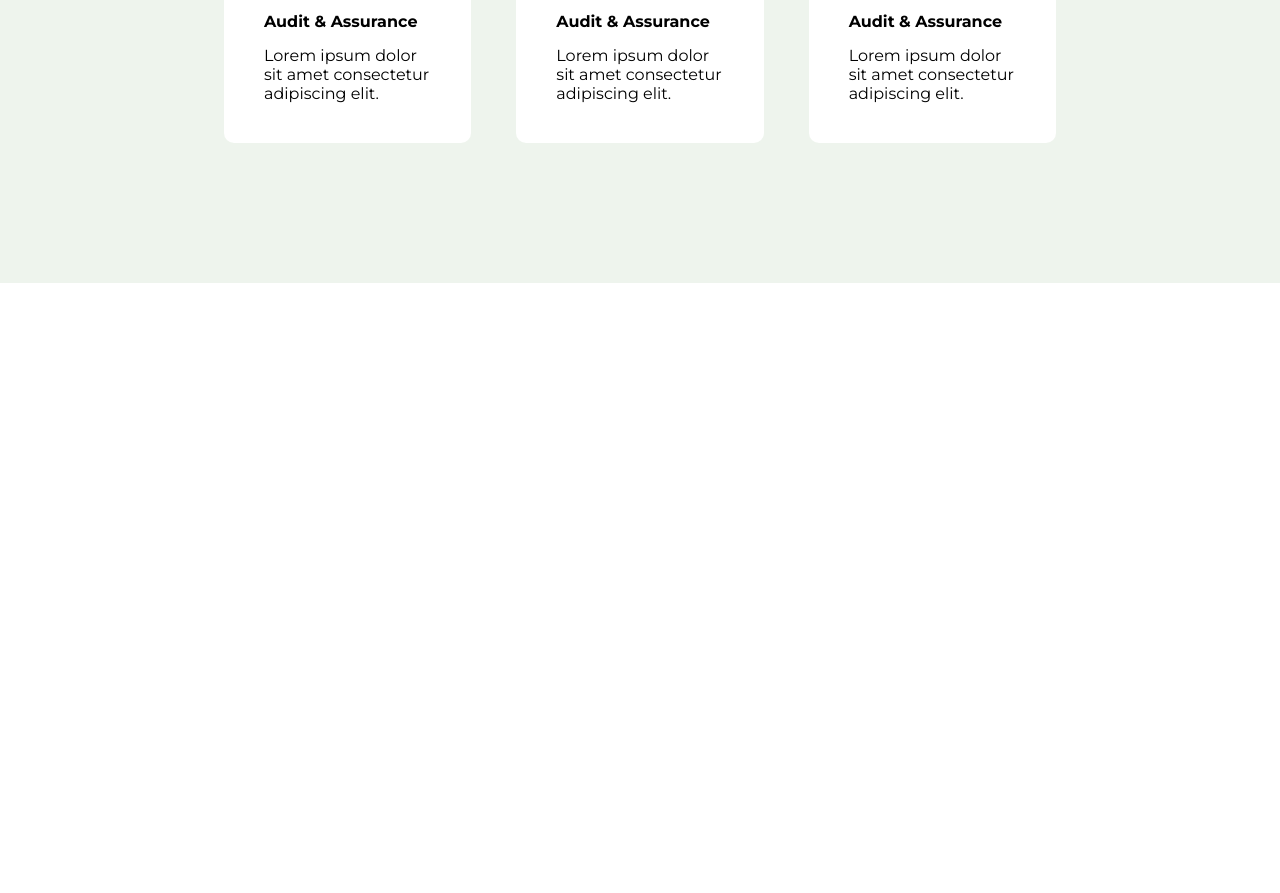
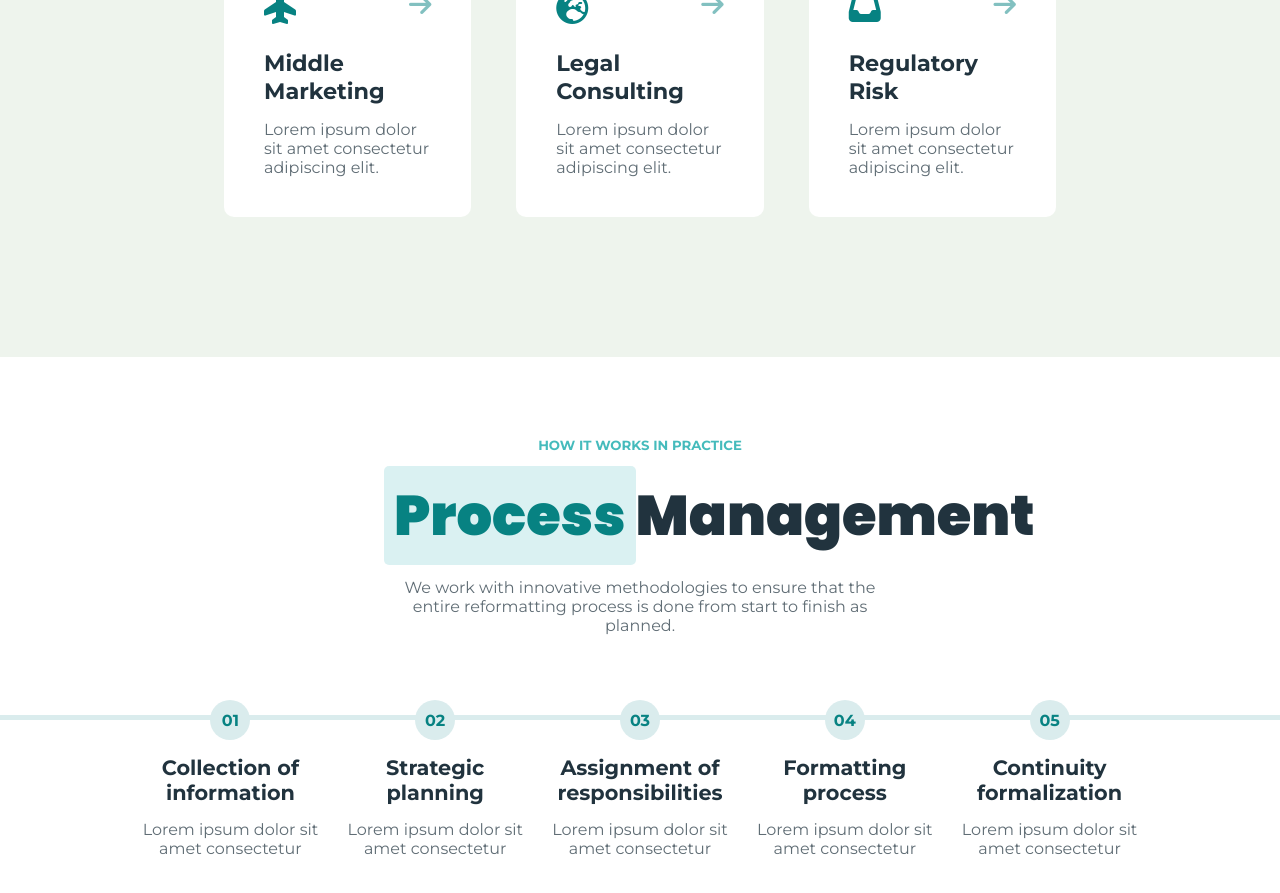
Before and after one commit to Sof-97/wordpress-theme, a Vue app: page / in a window 1280 px wide. Shown: the part 2040-2933 px from the top of the page. Before the commit the page ends 2323 px from the top, so only its background shows below. Built offline with nearby package versions, Linux system fonts and the light colour scheme.

Commit message:
Process Management Section

```diff
--- a/src/components/MainComp.vue
+++ b/src/components/MainComp.vue
@@ -3,18 +3,21 @@
         <JumboComp/>
         <AboutCompany/>
         <ServicesComp/>
+        <ManagementComp/>
     </div>
 </template>
 <script>
 import JumboComp from "./sub-components/JumboComp.vue"
 import AboutCompany from "./sub-components/AboutCompany.vue"
 import ServicesComp from "./sub-components/ServicesComp.vue"
+import ManagementComp from "./sub-components/ManagementComp.vue"
 export default {
     name: 'MainComp',
     components:{
         JumboComp,
         AboutCompany,
         ServicesComp,
+        ManagementComp,
     }
 }
 </script>
--- /dev/null
+++ b/src/components/sub-components/ManagementComp.vue
@@ -0,0 +1,117 @@
+<template>
+	<div class="container">
+        <!-- Title Section -->
+		<div class="title">
+			<h5>HOW IT WORKS IN PRACTICE</h5>
+			<h2><span>Process</span>Management</h2>
+			<p>
+				We work with innovative methodologies to ensure that the entire
+				reformatting process is done from start to finish as planned.
+			</p>
+		</div>
+        <!-- Timeline Section -->
+        <div>
+            <div class="timeline">
+                <div :key="i" v-for="i in 5" >0{{i}}</div>
+            </div>
+            <div class="timeline_columns">
+                <div>
+                    <h5>Collection of information</h5>
+                    <p>Lorem ipsum dolor sit amet consectetur</p>
+                </div>
+                <div>
+                    <h5>Strategic planning</h5>
+                    <p>Lorem ipsum dolor sit amet consectetur</p>
+                </div>
+                <div>
+                    <h5>Assignment of responsibilities</h5>
+                    <p>Lorem ipsum dolor sit amet consectetur</p>
+                </div>
+                <div>
+                    <h5>Formatting process</h5>
+                    <p>Lorem ipsum dolor sit amet consectetur</p>
+                </div>
+                <div>
+                    <h5>Continuity formalization</h5>
+                    <p>Lorem ipsum dolor sit amet consectetur</p>
+                </div>
+            </div>
+        </div>
+	</div>
+</template>
+<script>
+export default {
+	name: "ManagementComp",
+};
+</script>
+<style lang="scss" scoped>
+@import "../../style/variables.scss";
+div.container {
+	padding: 80px 0;
+	div.title {
+		text-align: center;
+		margin: 0 auto;
+		width: 40%;
+		h5 {
+			color: $fountain-blue;
+		}
+		h2 {
+			color: $text-color;
+			margin: 20px 0;
+			font-family: Poppins;
+			font-weight: 800;
+			font-size: 3.5rem;
+			span {
+				font-family: Poppins;
+				padding: 10px;
+				border-radius: 5px;
+				color: $elf-green;
+				background-color: rgba($fountain-blue, $alpha: 0.2);
+			}
+		}
+        p{
+            color: $lorem;
+        }
+	}
+    .timeline{
+        display: flex;
+        justify-content: space-around;
+        position: relative;
+        height: 5px;
+        background-color: $timeline;
+        width: 100%;
+        margin: 80px 0 20px 0;
+        padding: 0 10%;
+        div{
+            display: flex;
+            justify-content: center;
+            align-items: center;
+            background-color: $timeline;
+            border-radius: 50%;
+            width: 40px;
+            height: 40px;
+            position: relative;
+            bottom: 15px;
+            color: $elf-green;
+            font-weight: bolder;
+        }
+        &_columns{
+            display: flex;
+            justify-content: space-around;
+            padding: 0 10%;
+            text-align: center;
+            h5 {
+                font-size: 1.3rem;
+                margin: 15px 0;
+                color: $text-color;
+            }
+            p{
+                color: $lorem;
+            }
+            > div{
+                width: calc(100%/5 - 20px);
+            }
+        }
+    }
+}
+</style>
--- a/src/components/sub-components/ServicesComp.vue
+++ b/src/components/sub-components/ServicesComp.vue
@@ -30,7 +30,7 @@
 					<i class="fa-solid fa-briefcase"></i>
 					<i class="fa-solid fa-arrow-right"></i>
 					</div>
-					<h4>Audit & Assurance</h4>
+					<h4>Financial Advisory</h4>
 					<p>Lorem ipsum dolor sit amet consectetur adipiscing elit.</p>
 				</div>
 				<!-- Card -->
@@ -39,7 +39,7 @@
 					<i class="fa-solid fa-chart-simple"></i>
 					<i class="fa-solid fa-arrow-right"></i>
 					</div>
-					<h4>Audit & Assurance</h4>
+					<h4>Analytics and M&A</h4>
 					<p>Lorem ipsum dolor sit amet consectetur adipiscing elit.</p>
 				</div>
 				<!-- Card -->
@@ -48,7 +48,7 @@
 					<i class="fa-solid fa-plane-up"></i>
 					<i class="fa-solid fa-arrow-right"></i>
 					</div>
-					<h4>Audit & Assurance</h4>
+					<h4>Middle Marketing</h4>
 					<p>Lorem ipsum dolor sit amet consectetur adipiscing elit.</p>
 				</div>
 				<!-- Card -->
@@ -57,7 +57,7 @@
 					<i class="fa-solid fa-earth-europe"></i>
 					<i class="fa-solid fa-arrow-right"></i>
 					</div>
-					<h4>Audit & Assurance</h4>
+					<h4>Legal Consulting</h4>
 					<p>Lorem ipsum dolor sit amet consectetur adipiscing elit.</p>
 				</div>
 				<!-- Card -->
@@ -66,7 +66,7 @@
 					<i class="fa-solid fa-inbox"></i>
 					<i class="fa-solid fa-arrow-right"></i>
 					</div>
-					<h4>Audit & Assurance</h4>
+					<h4>Regulatory Risk</h4>
 					<p>Lorem ipsum dolor sit amet consectetur adipiscing elit.</p>
 				</div>
 			</div>
@@ -105,6 +105,9 @@ div.services {
 				background-color: rgba($fountain-blue, $alpha: 0.2);
 			}
 		}
+		p{
+			color: $lorem;
+		}
 		button {
 			color: $elf-green;
 			margin: 10px;
@@ -135,6 +138,8 @@ div.cards{
 	& > div{
 		h4{
 			margin: 10px 0 15px 0;
+			color: $text-color;
+			font-size: 1.4rem;
 		}
 		div{
 		margin-bottom: 15px;
--- a/src/style/variables.scss
+++ b/src/style/variables.scss
@@ -10,3 +10,5 @@ $input: #CDD1D4;
 $cloudy: #a5a09d;
 $company: #0e272d;
 $services: #eef4ed;
+$lorem: #606d75;
+$timeline: #DAECED;
```
